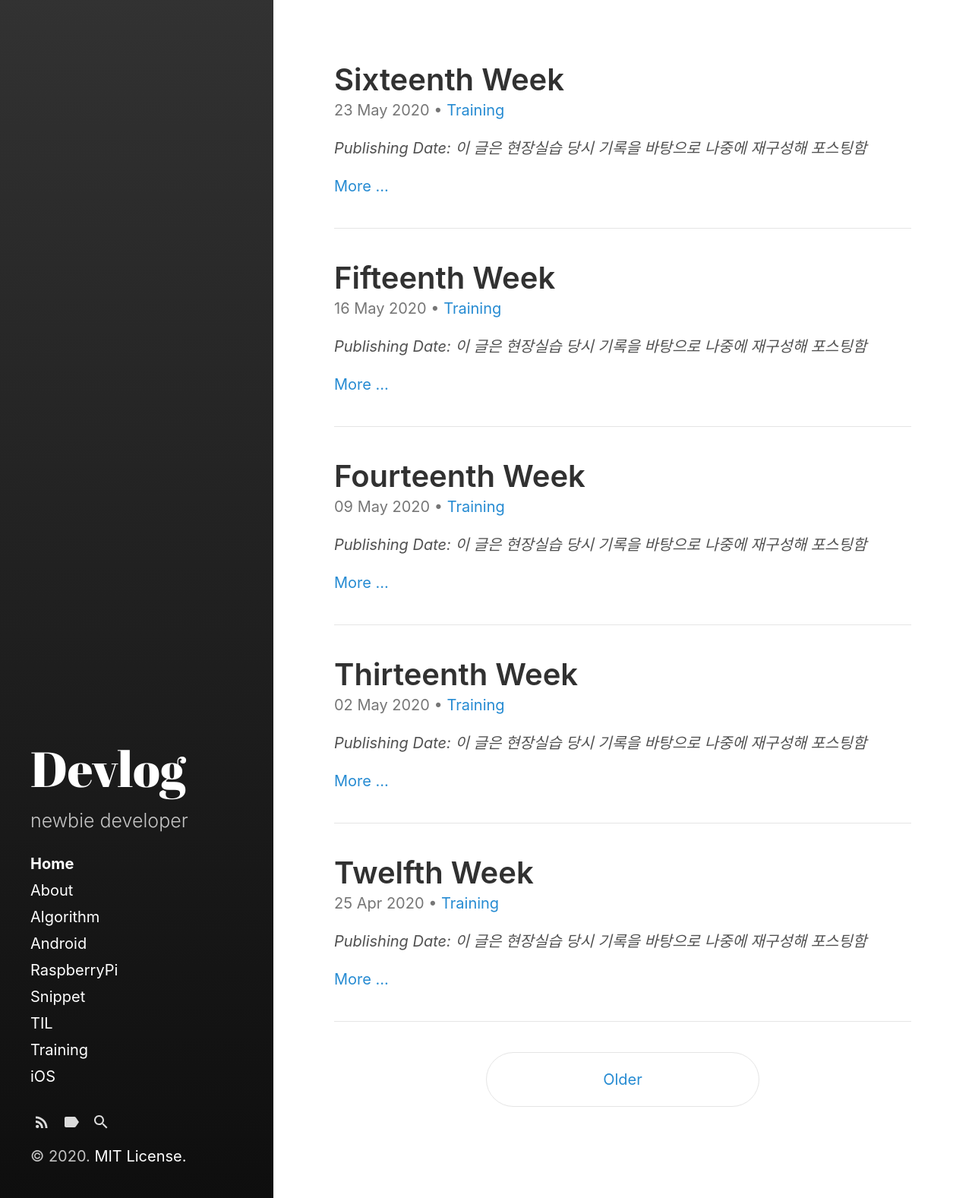
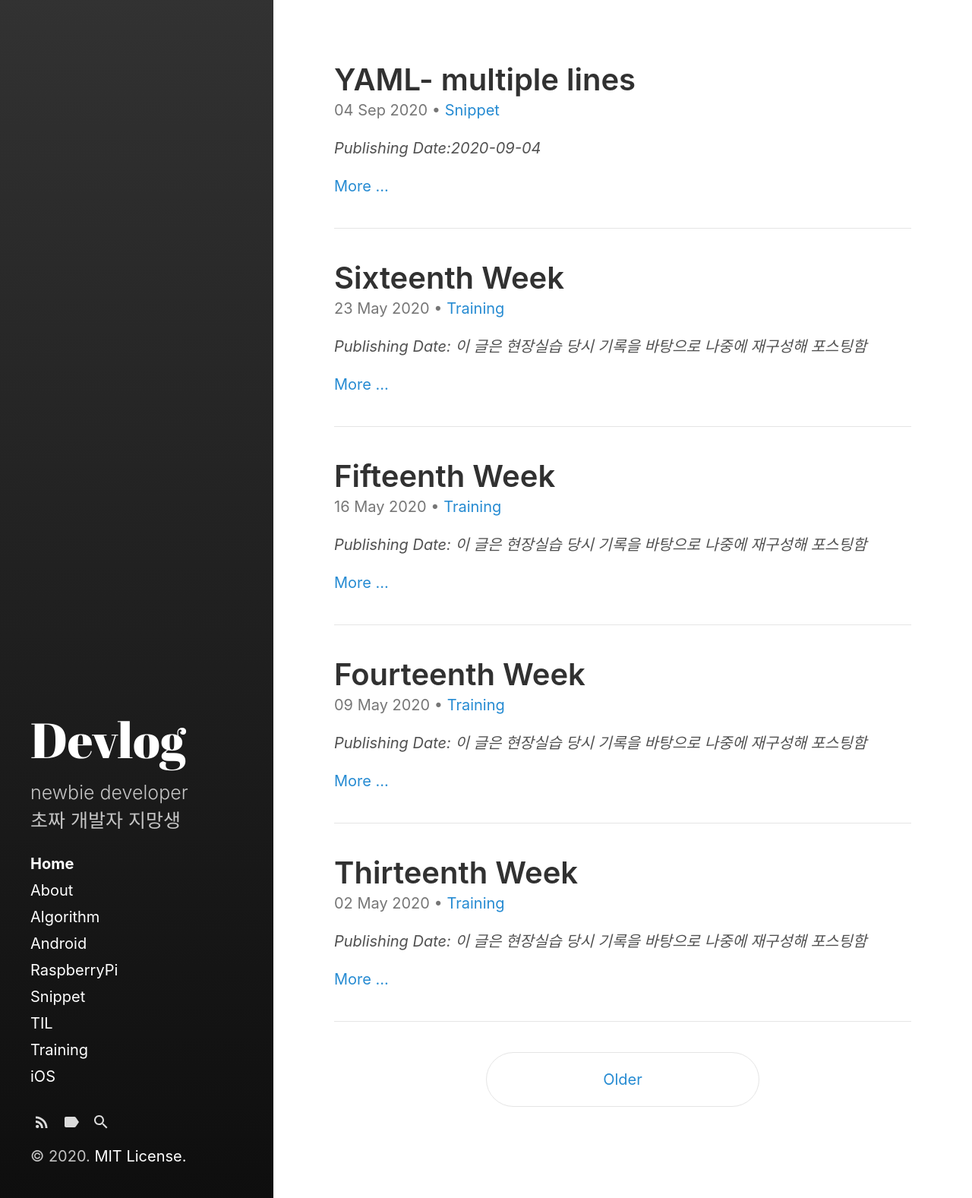
Before and after one commit to devejs/devejs.github.io, a Jekyll site: the page built from index.html, in a window 1280 px wide. Shown: the whole page at 76% size. Built offline with Jekyll 4.4.1, drawn with Linux system fonts in a browser that asks for light colours; the list of posts is cut into pages by our own code; part of the change alters nothing that is shown.

Commit message:
AddPost: YAML Snippet

````diff
--- a/_config.yml
+++ b/_config.yml
@@ -26,8 +26,9 @@ highlighter: rouge
 title: Devlog
 tagline: 'A Jekyll theme'
 email: ssej0221@gmail.com
-description: > #>-  this means to ignore newlines until "baseurl:"
-  newbie developer
+description: |- #>-  this means to ignore newlines until "baseurl:"
+  newbie developer<br>
+  초짜 개발자 지망생
 baseurl: "" # the subpath of your site, e.g. /blog
                   # the optional subpath of your site, e.g. "/blog"
                   # NB: This applies to all pages in your Jekyll site.
@@ -35,8 +36,8 @@ baseurl: "" # the subpath of your site, e.g. /blog
                   # other pages at root, see the paginate_path and
                   # sidebar_blog_link below.
 url: "https://devejs.github.io" # the base hostname & protocol for your site, e.g. http://example.com
-twitter_username: jekyllrb
-github_username:  jekyll
+twitter_username:
+github_username:  devejs
 
 author:
   name:           'Eunjee Shin'
--- /dev/null
+++ b/_posts/Snippet/2020-09-04-snippet-yaml.md
@@ -0,0 +1,64 @@
+---
+layout: post
+title: YAML- multiple lines
+category: Snippet
+---
+*Publishing Date:2020-09-04*
+
+### 문제 발생
+깃헙 블로그 소개글을 수정하고 싶어서 `_config.yml` 파일을 보던 중 `>-` 표시를 발견했다.
+나는 현재 무료 테마인 'hydeout'을 클론해 사용하고 있고, config 파일의 해당 설정 부분은 다음과 같이 되어 있었다.
+```
+title: Devlog
+tagline: 'A Jekyll theme'
+email: ssej0221@gmail.com
+description: >-  # this means to ignore newlines until "baseurl:"
+  newbie developer
+baseurl: "" # the subpath of your site, e.g. /blog
+                  # the optional subpath of your site, e.g. "/blog"
+                  # NB: This applies to all pages in your Jekyll site.
+                  # If you want to move just the blog index pages but keep
+                  # other pages at root, see the paginate_path and
+                  # sidebar_blog_link below.
+url: "https://devejs.github.io"
+```
+이 경우 내가 description을 길게 쓸 경우 줄바꿈이 되지 않았다. 하지만 나는 줄바꿈을 원했다. 그렇다면?
+
+### 문제 해결
+YAML은 `사람이 쉽게 읽을 수 있는` 데이터 직렬화 양식이다.
+각설하고 필요한 내용만 정리하자면 위 코드 스니펫에서 `description`은 해시 구조이고, 이 때 해시는 키:값의 형태로 한 줄에 하나의 요소가 표현된다. 그러나 한 줄에 값이 끝나지 않을 때 인덴트로 리터럴 블록을 유지할 수 있다. 설명이 그지같으니 다음 스니펫을 보자.
+```
+description: |
+  첫번째 줄
+  두번째 줄
+  리터럴 블록 마지막 줄
+# 리터럴 블록 끝남
+```
+들여쓰기(indentation)을 통해 리터럴 블록을 구별할 수 있고, description 뒤의 지시어에 따라 리터럴 블록 안에서의 개행처리가 달라진다.
+* Block Scalar Style : `|`, `>`
+* Block Chomping : ` `, `-`, `+`
+```
+--- |   # new lines preserved; 개행 유지
+--- >   # new lines folded; 개행 무시, 개행 문자 -> 스페이스
+        # clip : Single newline at end
+--- >-  # - : strip; No newline at end
+--- |-
+--- >+  # + : keep; All newlines from end
+--- |+
+```
+즉, `>`를 `|`로 바꿔주면 원하는 대로 multiline을 볼 수 있다.
+
+<b>추가내용</b>
+* Jekyll의 `_data` 디렉토리에 `파일명.yml` 파일을 넣어두면 `site.data.파일명`으로 파일 내 데이터에 접근할 수 있다!
+
+### 이상한데
+포스팅을 거의 끝내고 났더니 다시 이상한 문제가 발생했다. 사실 원하는 대로 multiline을 구현한 것은 `|` identifier가 아닌 <br> 줄바꿈 태그였다.
+<br>을 넣으면 지시어에 관계없이 개행이 되고, 넣지 않으면 개행이 되지 않는 것...
+이건... 무슨 일인지 모르겠다...ㅠ
+나중에 시간 되면 YAML 문법을 더 공부해 봐야겠다
+
+<b>혹시라도 이 부족한 블로그에 찾아와주시는 분이 있다면 틀린 부분에 대해 가르침을 주시면 감사하겠습니다.</b>
+
+### References
+[YAML 1.2 문서](https://yaml.org/spec/1.2/spec.html#id2794534)
+[YAM Block identifier Demo](https://yaml-multiline.info)
````
